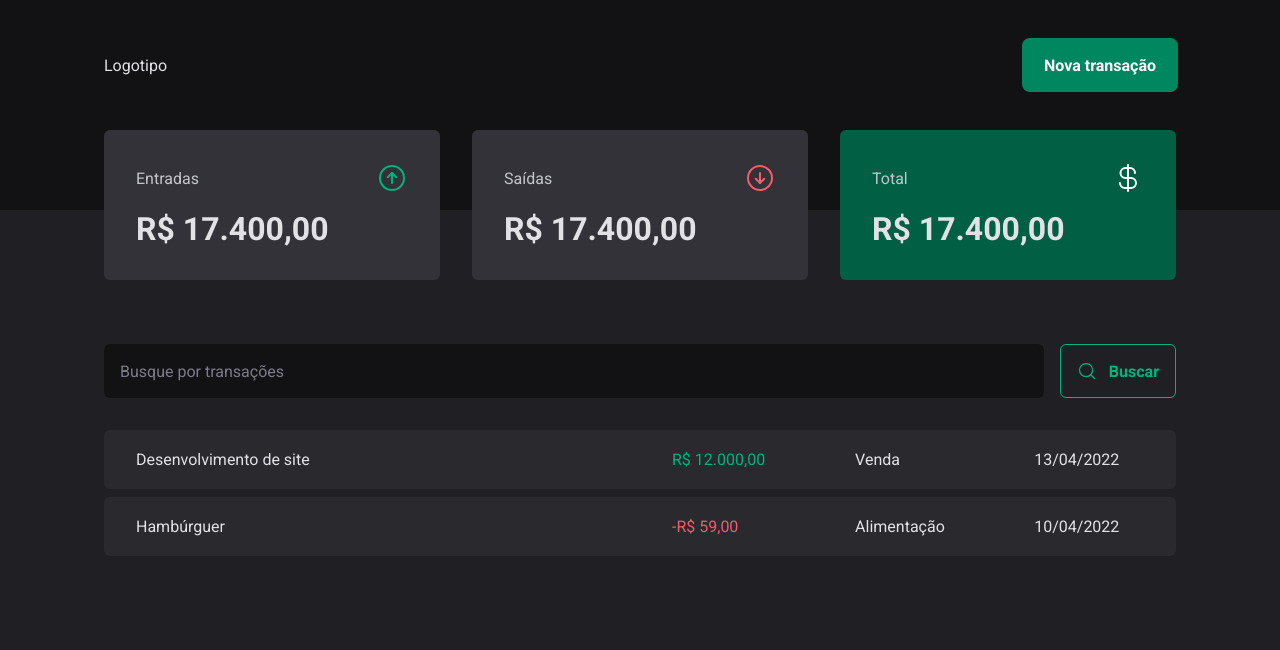
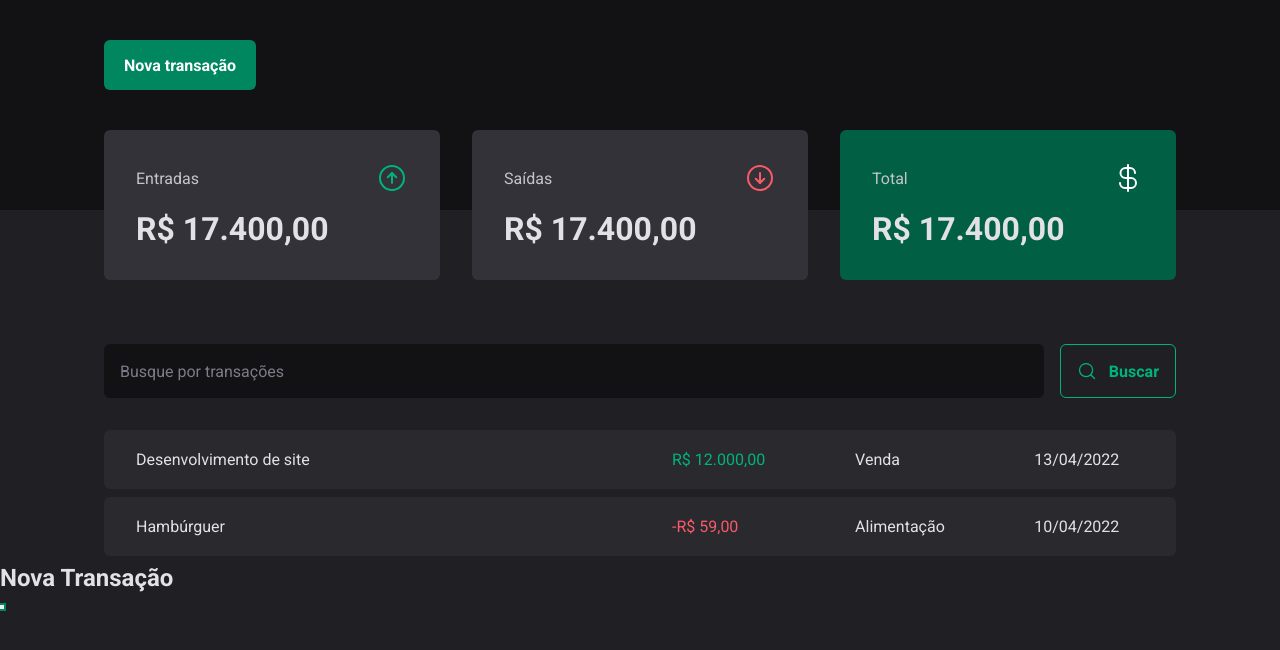
Before and after one commit to lidianerfaria/dt-money, a React (Vite) app: page / in a window 1280 px wide. Both pictures are taken after a click on the button "Nova transação". Shown: the top 650 px of the page. Built offline with nearby package versions, Linux system fonts and the light colour scheme.

Commit message:
create accessible modal with radix

```diff
--- a/package.json
+++ b/package.json
@@ -10,6 +10,7 @@
     "preview": "vite preview"
   },
   "dependencies": {
+    "@radix-ui/react-dialog": "^1.0.5",
     "@types/styled-components": "^5.1.34",
     "phosphor-react": "^1.4.1",
     "react": "^18.2.0",
--- a/src/components/Header/index.tsx
+++ b/src/components/Header/index.tsx
@@ -1,12 +1,26 @@
+import * as Dialog from '@radix-ui/react-dialog';
+
 import { HeaderContainer, HeaderContent, NewTransactionButton } from './styles';
 
 export const Header = () => {
   return (
     <HeaderContainer>
       <HeaderContent>
-        <p>Logotipo</p>
+        <Dialog.Root>
+          <Dialog.Trigger asChild>
+            <NewTransactionButton>Nova transação</NewTransactionButton>
+          </Dialog.Trigger>
 
-        <NewTransactionButton>Nova transação</NewTransactionButton>
+          <Dialog.Portal>
+            <Dialog.Overlay />
+
+            <Dialog.Content>
+              <Dialog.Title>Nova Transação</Dialog.Title>
+
+              <Dialog.Close />
+            </Dialog.Content>
+          </Dialog.Portal>
+        </Dialog.Root>
       </HeaderContent>
     </HeaderContainer>
   );
```
Also changed, not shown: 1 other file (tests, documents, lock files or other folders).
